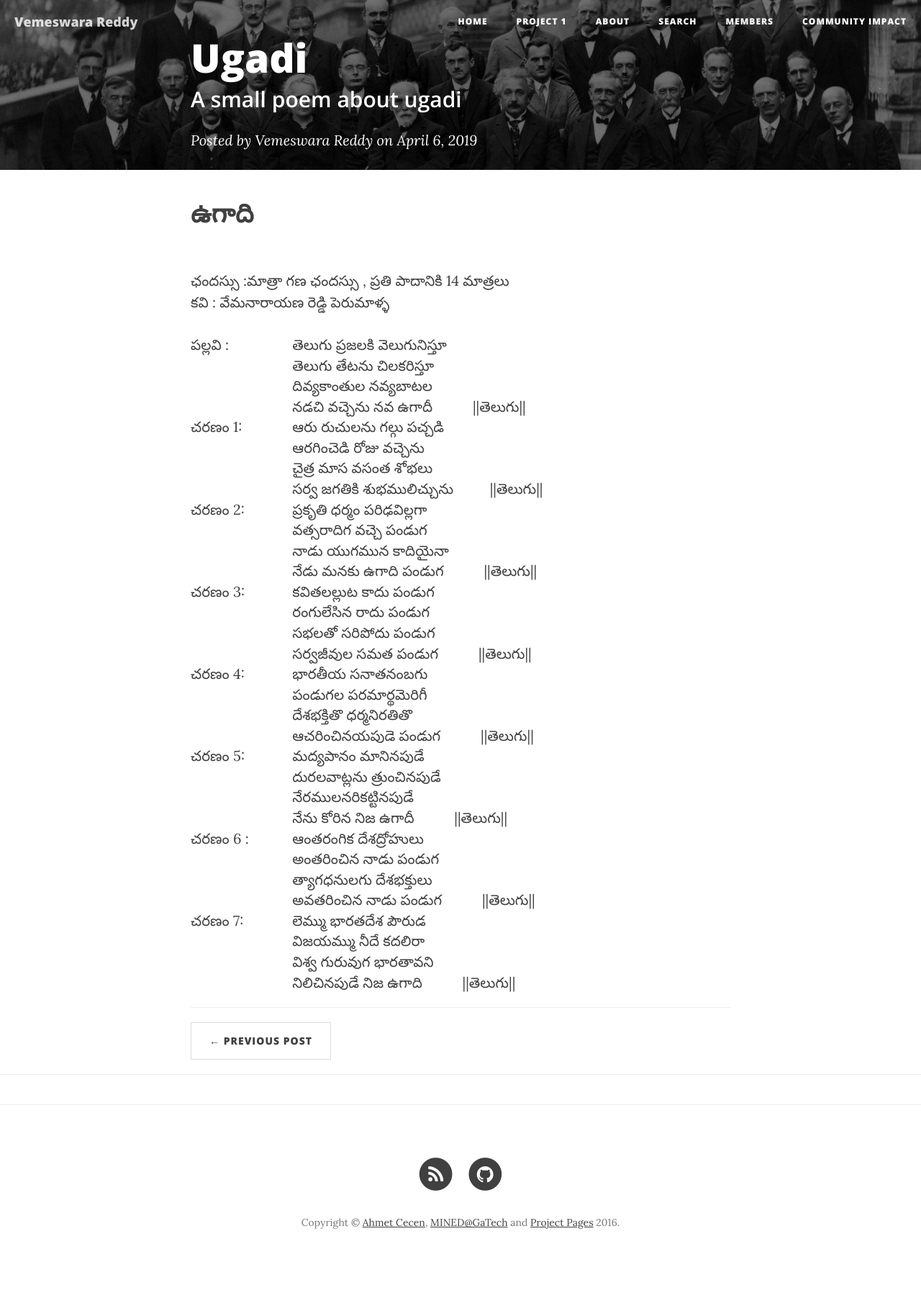
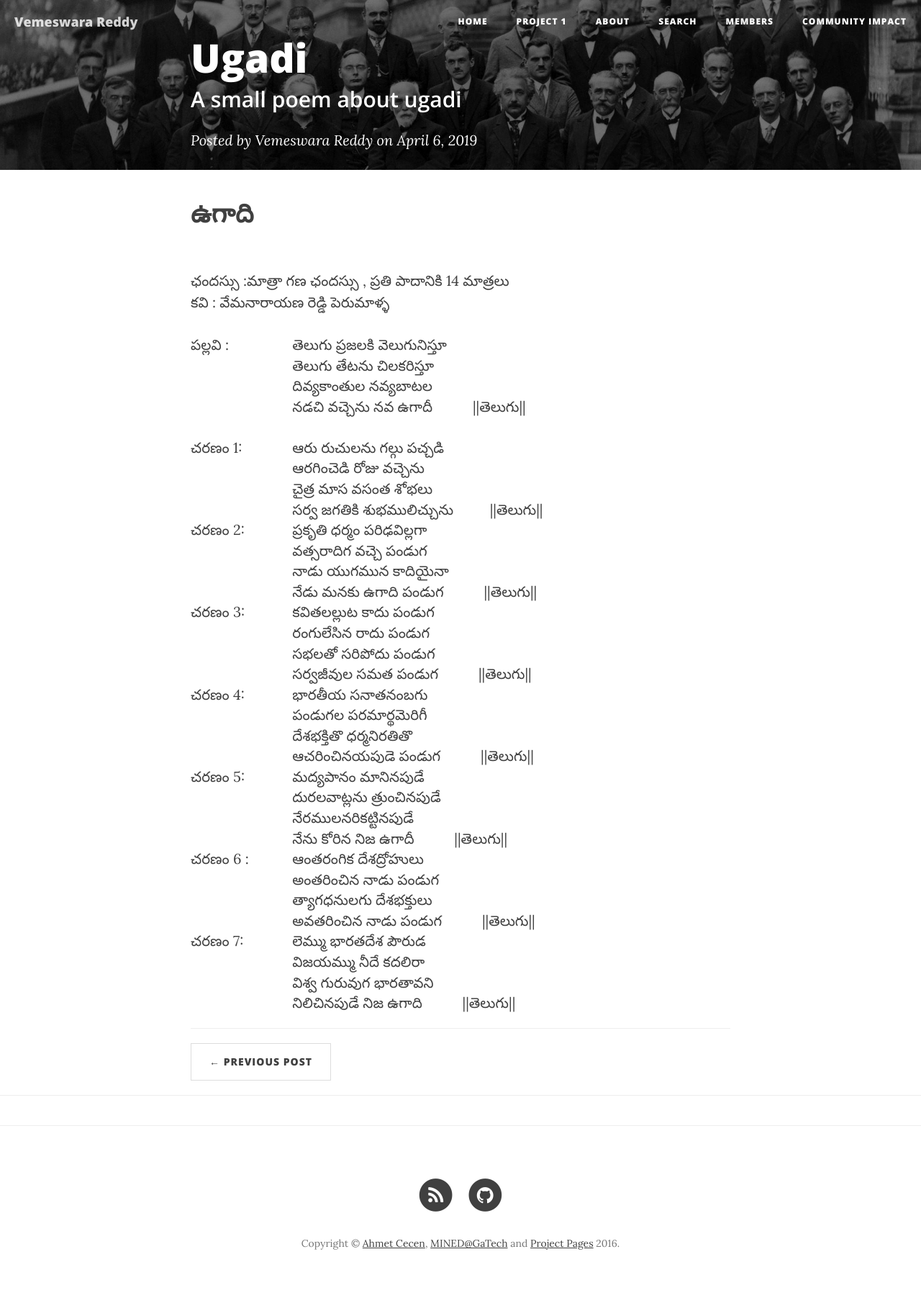
Before and after one commit to sivakrishna1777/sivakrishna1777.github.io, a Jekyll site: the page built from _posts/2019-04-06-Ugadi.markdown, in a window 1280 px wide. Shown: the whole page at 72% size. Built offline with Jekyll 4.4.1, drawn with Linux system fonts in a browser that asks for light colours; nearby versions of some CDN libraries; comment, search, counter and statistics services are not loaded; before the commit the page ends 1774 px from its top, so only the background shows below that.

```diff
--- a/_posts/2019-04-06-Ugadi.markdown
+++ b/_posts/2019-04-06-Ugadi.markdown
@@ -28,7 +28,7 @@ category:  project1
 		</tr>
 		<tr>
 			<td></td>
-			<td> నడచి వచ్చెను నవ ఉగాదీ &emsp; &emsp; ||తెలుగు||</td>
+			<td> నడచి వచ్చెను నవ ఉగాదీ &emsp; &emsp; ||తెలుగు||<br/><br/></td>
 		</tr>
 		<tr>
 			<td></td>
```
